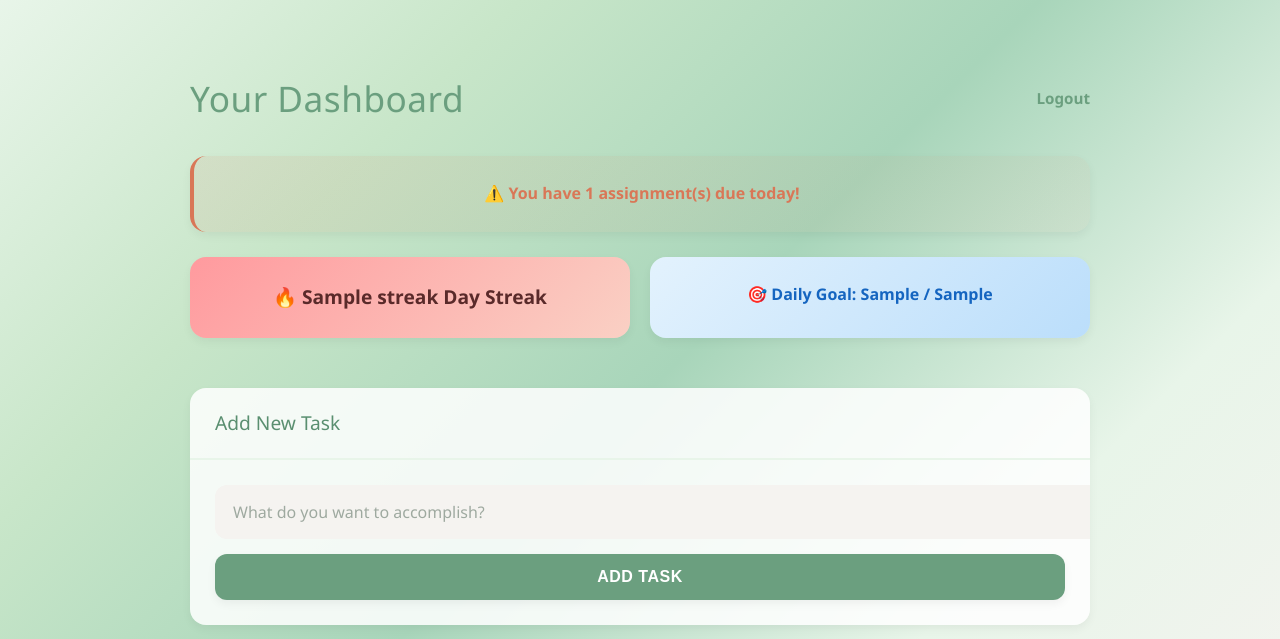
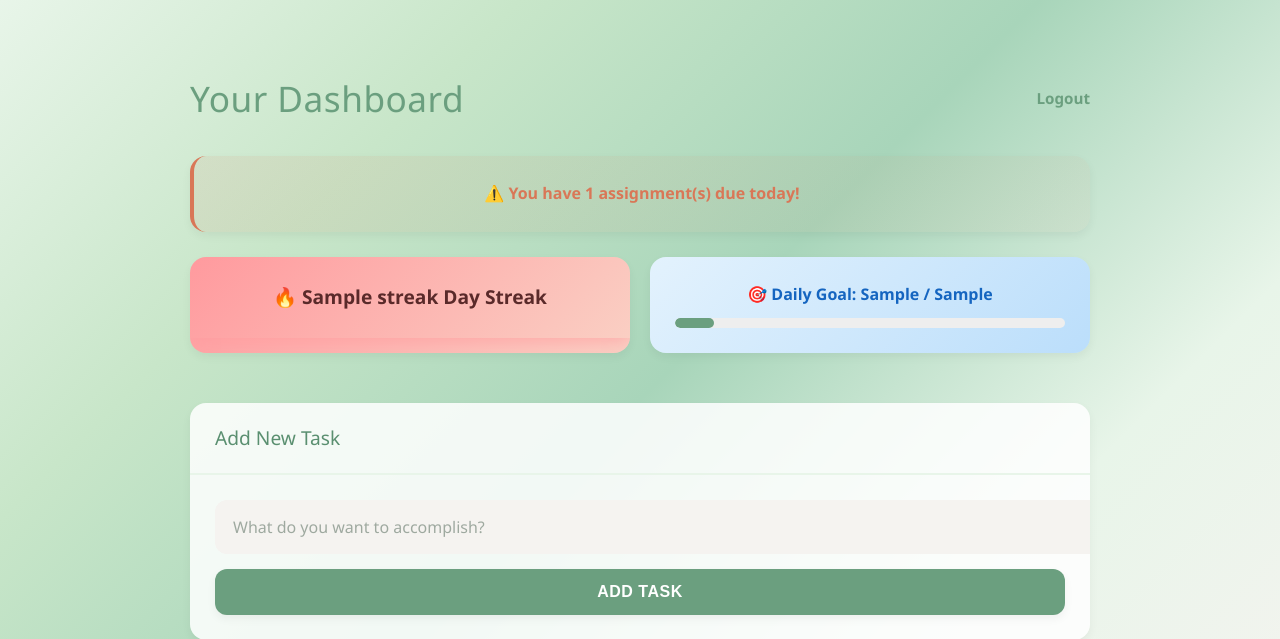
Before and after one commit to whoisk9/productivity-management-app, a Flask app: template templates/dashboard.html in a window 1280 px wide. Shown: the top 639 px of the page. Run offline with Flask 3, Linux system fonts and the light colour scheme; the template is opened without the code that fills it: most values are stand-ins (such as "Sample title", 1, 10 or a date in 2020).

Commit message:
Final project with fixing edge cases, progress bar and goal logic changed

```diff
--- a/app.py
+++ b/app.py
@@ -26,6 +26,12 @@ def register():
         username = request.form['username']
         password = request.form['password']
 
+        cursor.execute("SELECT * FROM users WHERE username=%s", (username,))
+        existing = cursor.fetchone()
+
+        if existing:
+            return "Username already exists!"
+
         cursor.execute(
             "INSERT INTO users (username, password) VALUES (%s, %s)",
             (username, password)
@@ -45,6 +51,9 @@ def login():
         username = request.form['username']
         password = request.form['password']
 
+        if not username.strip() or not password.strip():
+            error = "Fields cannot be empty"
+            return render_template('login.html', error=error)
         cursor.execute(
             "SELECT * FROM users WHERE username=%s AND password=%s",
             (username, password)
@@ -98,8 +107,8 @@ def dashboard():
     today = date.today()
     #daily goals
     cursor.execute(
-        "SELECT COUNT(*) FROM tasks WHERE user_id=%s AND status='completed'",
-        (user_id,)
+    "SELECT COUNT(*) FROM tasks WHERE user_id=%s AND status='completed' AND completed_date=%s",
+    (user_id, today)
     )
     completed_tasks = cursor.fetchone()[0]
 
@@ -117,7 +126,10 @@ def add_task():
     if 'user_id' not in session:
         return redirect('/login')
 
-    task = request.form['task']
+    task = request.form['task'].strip()
+
+    if not task:
+        return redirect('/dashboard')
     user_id = session['user_id']
 
     cursor.execute(
@@ -155,9 +167,22 @@ def complete_task(id):
     user_id = session['user_id']
 
     # mark task complete
+    today = date.today()
+
+    # 🔥 Check if already completed
     cursor.execute(
-        "UPDATE tasks SET status='completed' WHERE id=%s AND user_id=%s",
+        "SELECT status FROM tasks WHERE id=%s AND user_id=%s",
         (id, user_id)
+    )
+    task = cursor.fetchone()
+
+    if task and task[0] == 'completed':
+        return redirect('/dashboard')  # prevent double counting
+
+    # ✅ Update with date
+    cursor.execute(
+        "UPDATE tasks SET status='completed', completed_date=%s WHERE id=%s AND user_id=%s",
+        (today, id, user_id)
     )
 
     # get user streak info
@@ -195,9 +220,17 @@ def add_assignment():
     if 'user_id' not in session:
         return redirect('/login')
 
-    title = request.form['title']
+    title = request.form['title'].strip()
+
+    if not title:
+        return redirect('/dashboard')
     subject = request.form['subject']
+    from datetime import date
+
     deadline = request.form['deadline']
+
+    if deadline < str(date.today()):
+        return "Deadline cannot be in the past!"
     user_id = session['user_id']
 
     cursor.execute(
--- a/static/style.css
+++ b/static/style.css
@@ -706,3 +706,19 @@ section {
     display: inline-block;
     white-space: nowrap;
 }
+/* Progress Bar */
+.progress-bar {
+    width: 100%;
+    height: 10px;
+    background: #eee;
+    border-radius: 10px;
+    margin-top: 10px;
+    overflow: hidden;
+}
+
+.progress-fill {
+    height: 100%;
+    background: #6b9f7f;
+    border-radius: 10px;
+    transition: width 0.3s ease;
+}
--- a/templates/dashboard.html
+++ b/templates/dashboard.html
@@ -41,6 +41,11 @@
                         🎯 Start completing tasks to reach your daily goal!
                     {% else %}
                         🎯 Daily Goal: {{ completed_tasks }} / {{ daily_goal }}
+
+                        <!-- 🔥 ADD THIS RIGHT HERE -->
+                        <div class="progress-bar">
+                            <div class="progress-fill" style="width: {{ (completed_tasks * 100 / daily_goal) if daily_goal else 0 }}%"></div>
+                        </div>
                     {% endif %}
                 </div>
             </div>
```
